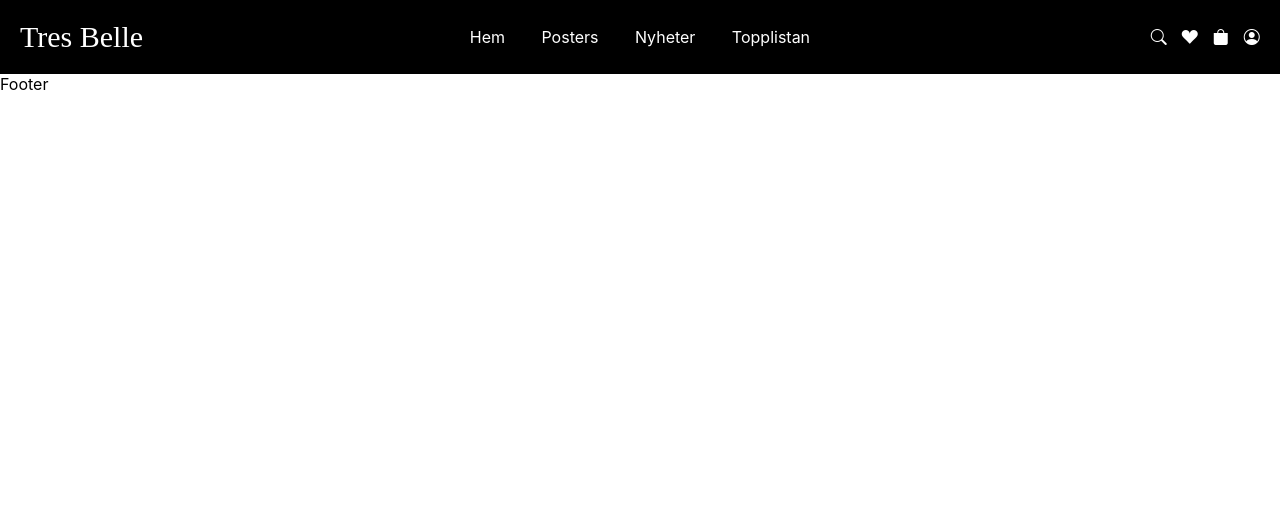
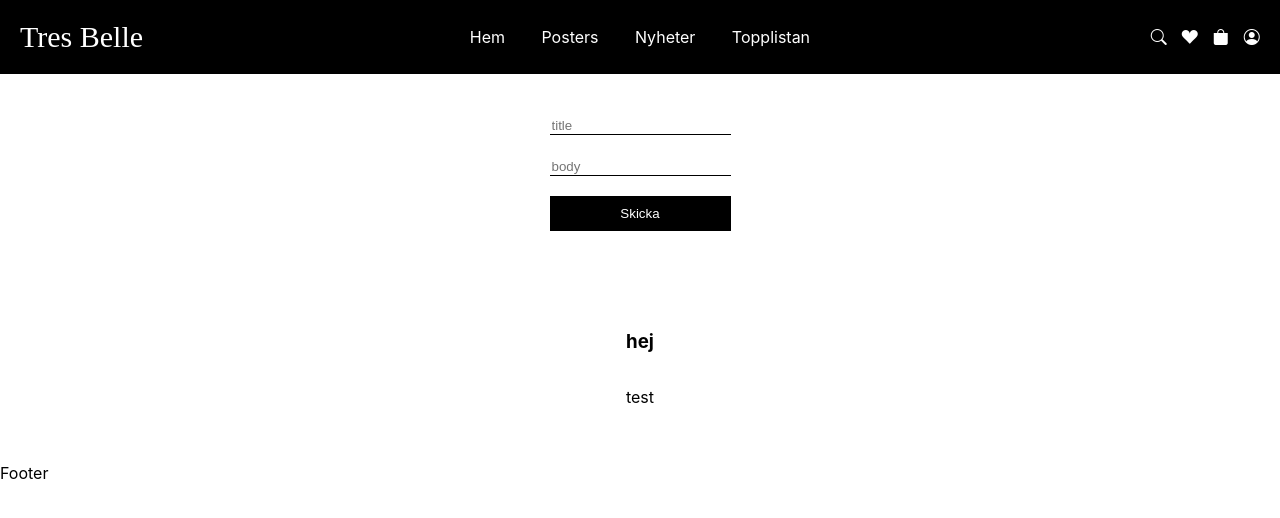
Before and after one commit to bellen01/tresbelle_fe, a React (Create React App) app: page /todo in a window 1280 px wide. Shown: the top 518 px of the page. Built offline with nearby package versions, Linux system fonts and the light colour scheme; the HTML template or start-up script is replaced by a standard one; a web font is replaced by a local one.

Commit message:
Adding note is working

```diff
--- a/src/App.js
+++ b/src/App.js
@@ -1,4 +1,4 @@
-import React from 'react';
+import React, { useState } from 'react';
 // import logo from './logo.svg';
 // import { Counter } from './features/counter/Counter';
 import './App.css'
@@ -13,9 +13,11 @@ import Cart from './components/Cart';
 import BestSellers from './components/BestSellers';
 import Favorites from './components/Favorites';
 import News from './components/News';
+import ToDo from './testNilla/ToDo';
 
 
 function App() {
+
   return (
     <div className="App">
       <Header />
@@ -28,11 +30,13 @@ function App() {
         <Route path="/cart" element={<Cart />} />
         <Route path="/bestsellers" element={<BestSellers />} />
         <Route path="/favorites" element={<Favorites />} />
+        <Route path="/todo" element={<ToDo />} />
       </Routes>
       <Footer />
     </div>
   )
 }
+
 
 // function App() {
 //   return (
--- a/src/components/Home.js
+++ b/src/components/Home.js
@@ -1,8 +1,10 @@
-import React from 'react'
+import React, { useState } from 'react'
 
 function Home() {
+
     return (
-        <div>Hem</div>
+        <div>Home
+        </div>
     )
 }
 
--- /dev/null
+++ b/src/testNilla/Form.js
@@ -0,0 +1,74 @@
+import React, { useState } from 'react'
+import styles from '..//styles/Login.module.css';
+
+function Form(props) {
+    const [title, setTitle] = useState('');
+    const [body, setBody] = useState('');
+
+    const note = {
+        title: title,
+        body: body
+    }
+
+    // const handleSubmit = (e) => {
+    //     e.preventDefault();
+    //     console.log('note', note)
+    //     console.log('props', props);
+    //     const addingNote = [...props.allNotes, note]
+    //     console.log('allNotes', props.allNotes)
+    //     console.log('addingNote', addingNote)
+    //     return addingNote;
+    // }
+
+    // const handleSubmit = (e) => {
+    //     e.preventDefault();
+    //     props.handleSubmit(note);
+    //   }
+
+    // const handleSubmit = (e) => {
+    //     e.preventDefault();
+    //     console.log('note', note)
+    //     console.log('props', props);
+    //     const addingNote = [...props.allNotes, note]
+    //     console.log('allNotes', props.allNotes)
+    //     console.log('addingNote', addingNote)
+    //     return addingNote;
+    // }
+
+    // props.setAllNotes(...allNotes, addingNote);
+
+    return (
+        <div className={styles.formContainer}>
+            {/* <form onSubmit={handleSubmit} */}
+            <form onSubmit={(e) => {
+                setTitle('')
+                setBody('')
+                e.preventDefault()
+                props.handleSubmit(note)
+            }}
+                className={styles.form}>
+                <div className={styles.input}>
+                    <input
+                        type="text"
+                        name="title"
+                        value={title}
+                        placeholder="title"
+                        onChange={(e) => setTitle(e.target.value)}
+                    />
+                </div>
+                <div className={styles.input}>
+                    <input
+                        type="text"
+                        name="body"
+                        value={body}
+                        placeholder="body"
+                        onChange={(e) => setBody(e.target.value)}
+                    />
+                </div>
+                <button type="submit" className={styles.submitButton}>Skicka</button>
+            </form>
+        </div>
+    )
+}
+
+export default Form
--- /dev/null
+++ b/src/testNilla/List.js
@@ -0,0 +1,17 @@
+import React from 'react'
+import Note from './Note'
+
+function List({ allNotes, setAllNotes }) {
+    console.log('allNotes i List', allNotes)
+
+    const allNotesProps = allNotes;
+    return (
+        <div>
+            {allNotesProps.map((note) => (
+                <Note title={note.title} body={note.body} key={note.title} />
+            ))}
+        </div>
+    )
+}
+
+export default List
--- /dev/null
+++ b/src/testNilla/Note.js
@@ -0,0 +1,18 @@
+import React from 'react'
+import styles from '../styles/Login.module.css'
+
+function Note({ title, body }) {
+
+    return (
+        <div className={styles.formContainer}>
+            <h3>
+                {title}
+            </h3>
+            <p>
+                {body}
+            </p>
+        </div>
+    )
+}
+
+export default Note
--- /dev/null
+++ b/src/testNilla/ToDo.js
@@ -0,0 +1,25 @@
+import React, { useState } from 'react'
+import Form from './Form';
+import List from './List';
+
+function ToDo() {
+    const [allNotes, setAllNotes] = useState([{
+        title: 'hej',
+        body: 'test'
+    }]);
+
+    return (
+        <div>
+            <div>
+                {/* <Form allNotes={allNotes} setAllNotes={setAllNotes} /> */}
+                <Form handleSubmit={note => setAllNotes([...allNotes, note])} />
+            </div>
+            <div>
+                {/* <List allNotes={allNotes} setAllNotes={setAllNotes} /> */}
+                <List allNotes={allNotes} setAllNotes={setAllNotes} />
+            </div>
+        </div>
+    )
+}
+
+export default ToDo
```
